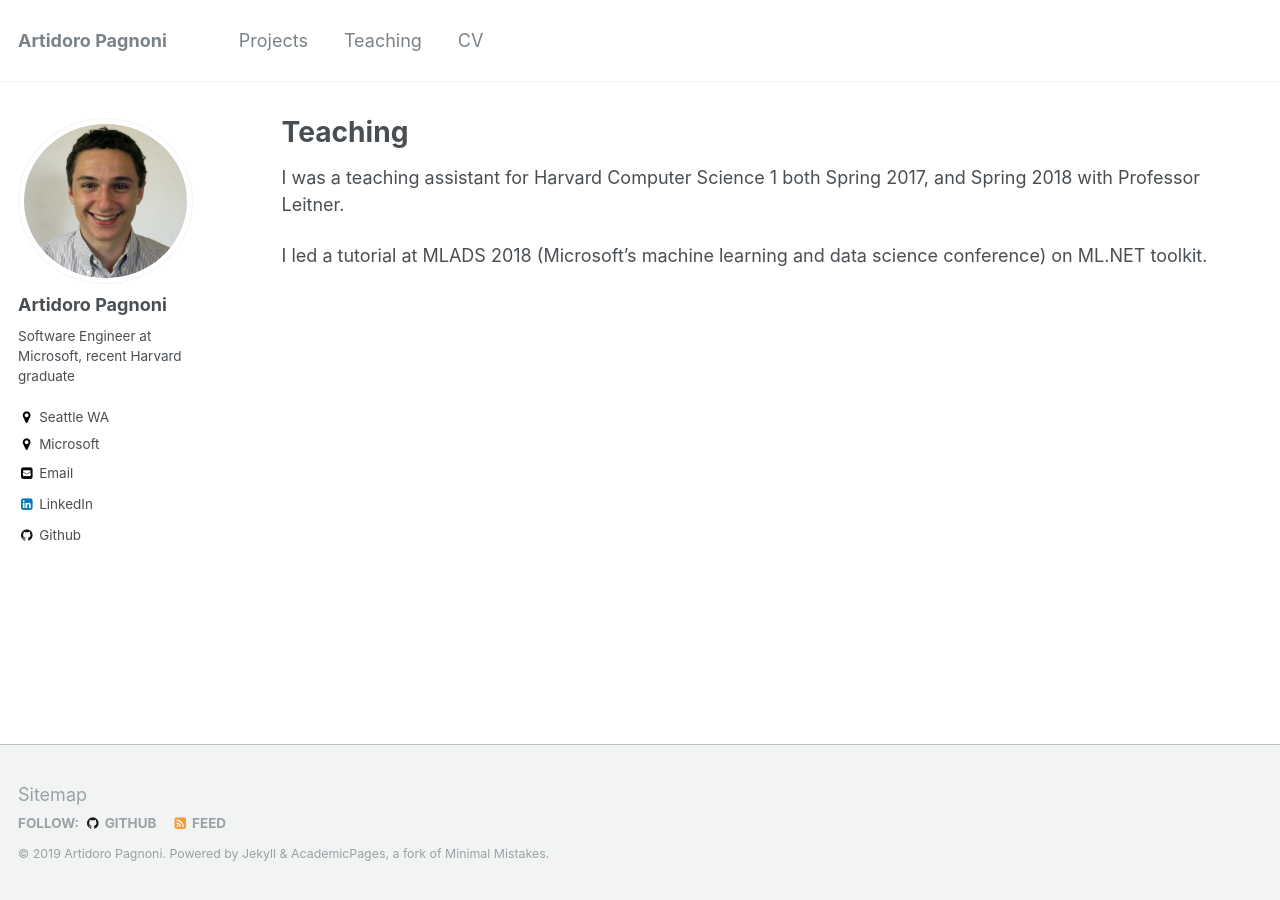
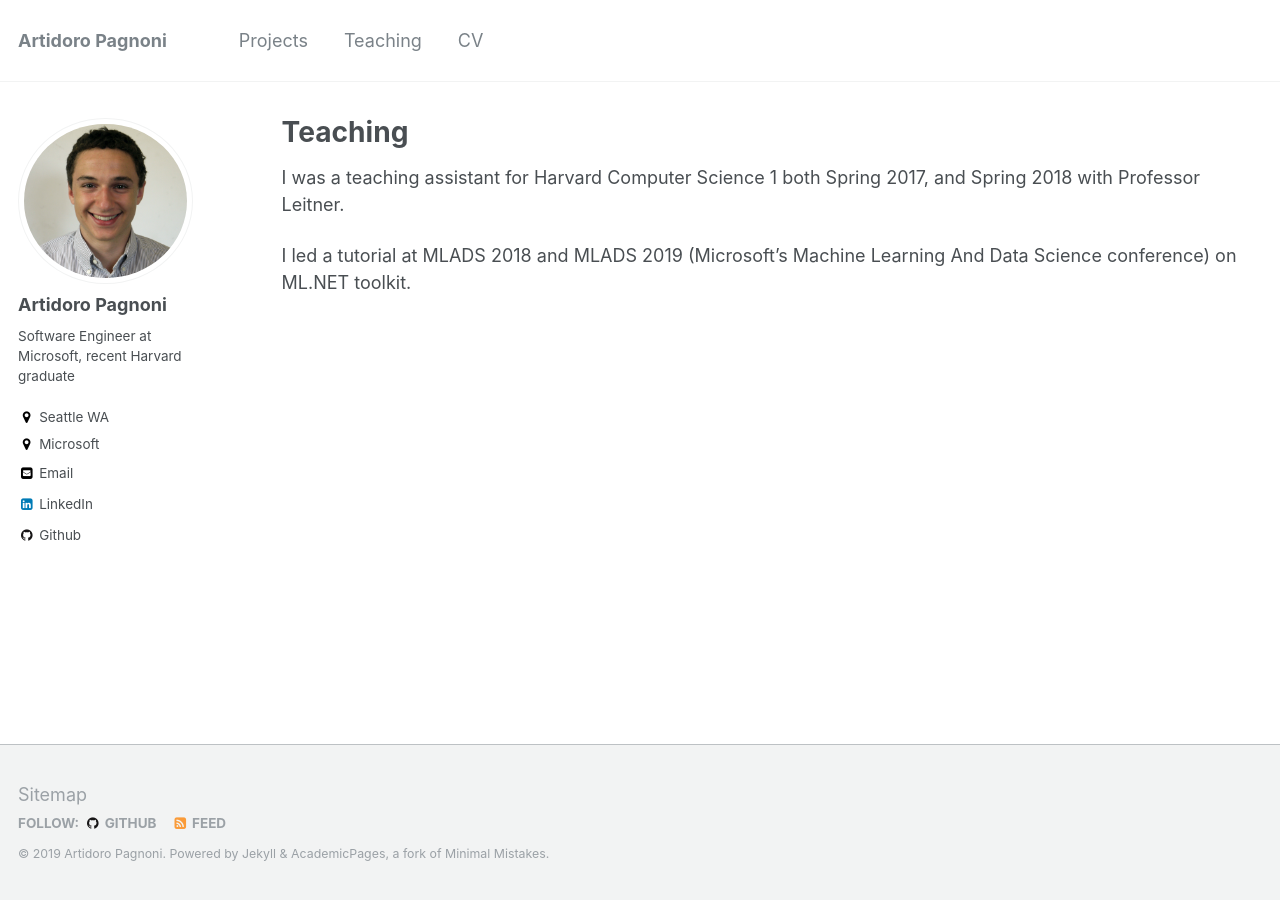
Before and after one commit to artidoro/artidoro.github.io, a Jekyll site: the page built from _pages/teaching.md, in a window 1280 px wide. Built offline with Jekyll 4.4.1, drawn with Linux system fonts in a browser that asks for light colours.

Commit message:
doing some reformatting

```diff
--- a/_pages/teaching.md
+++ b/_pages/teaching.md
@@ -7,4 +7,4 @@ author_profile: true
 
 I was a teaching assistant for Harvard [Computer Science 1](http://fas.harvard.edu/~cs1/no1.cs1.2016.pdf) both Spring 2017, and Spring 2018 with Professor Leitner.
 
-I led a tutorial at MLADS 2018 (Microsoft's machine learning and data science conference) on ML.NET toolkit.
+I led a tutorial at MLADS 2018 and MLADS 2019 (Microsoft's Machine Learning And Data Science conference) on ML.NET toolkit.
```
